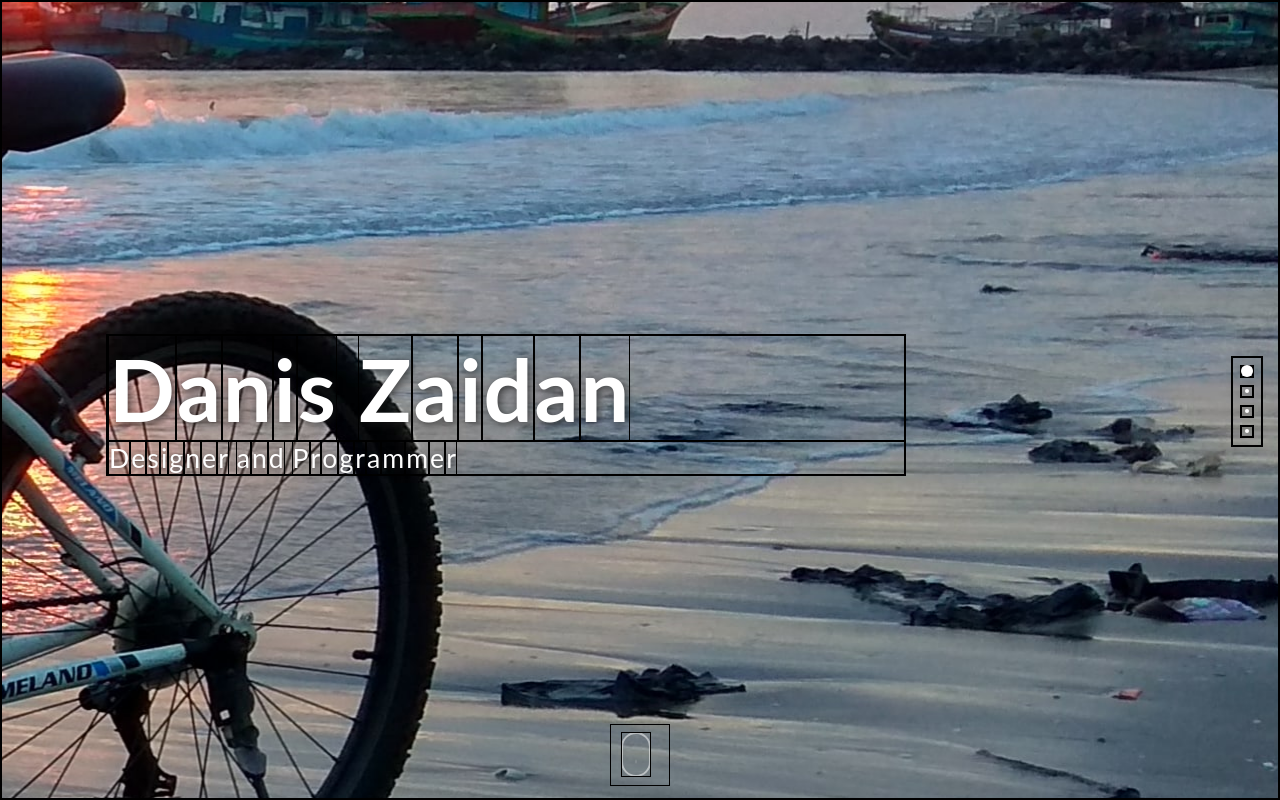
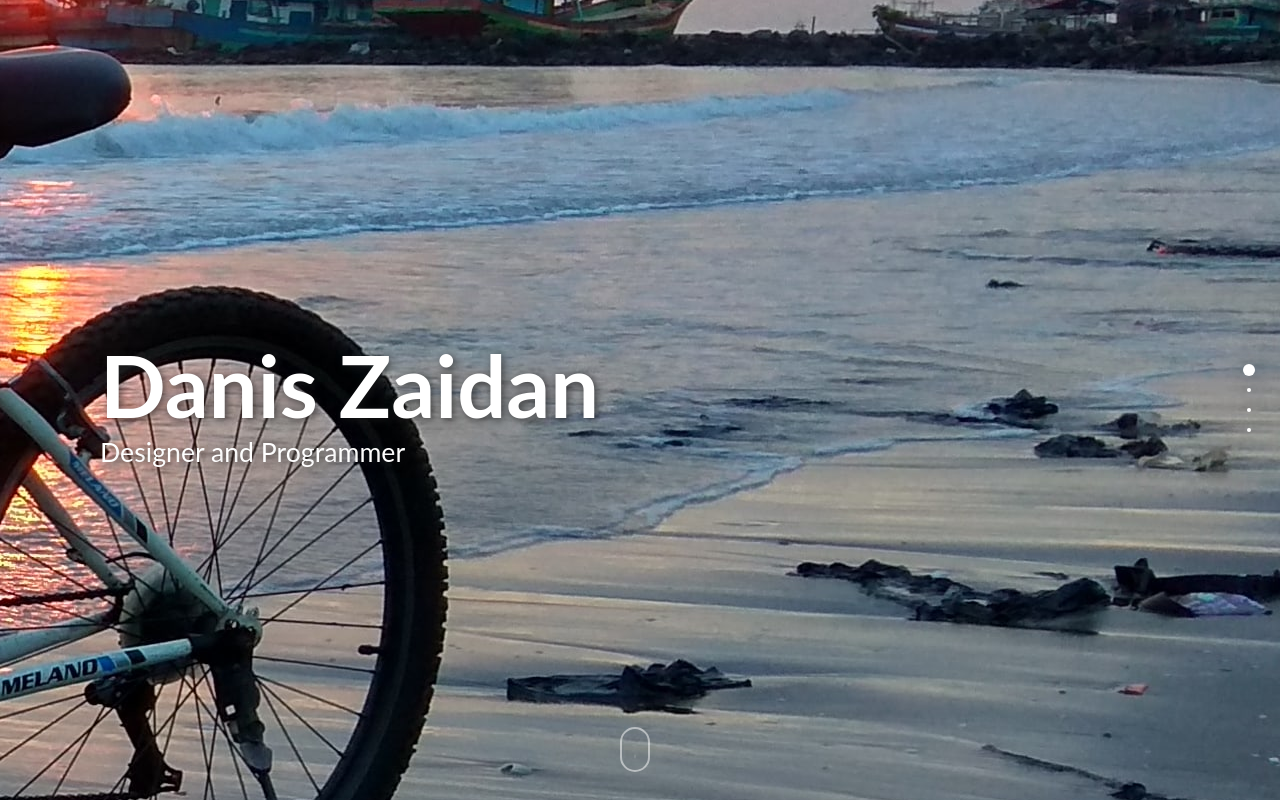
Before and after one commit to daniszaidan/Portfolio-1.0, a plain HTML site: page index.html in a window 1280 px wide. Drawn offline with nearby package versions, Linux system fonts and the light colour scheme.

Commit message:
Update index.html

```diff
--- a/index.html
+++ b/index.html
@@ -4,11 +4,6 @@
 	<title>Danis Zaidan | Portofolio</title>
 	<link rel="stylesheet" type="text/css" href="style/jquery.fullPage.css">
 	<link rel="stylesheet" type="text/css" href="style/style.css">
-	<style>
-		*{
-			border: 1px solid black;
-		}
-	</style>
 </head>
 <body>
 
```
